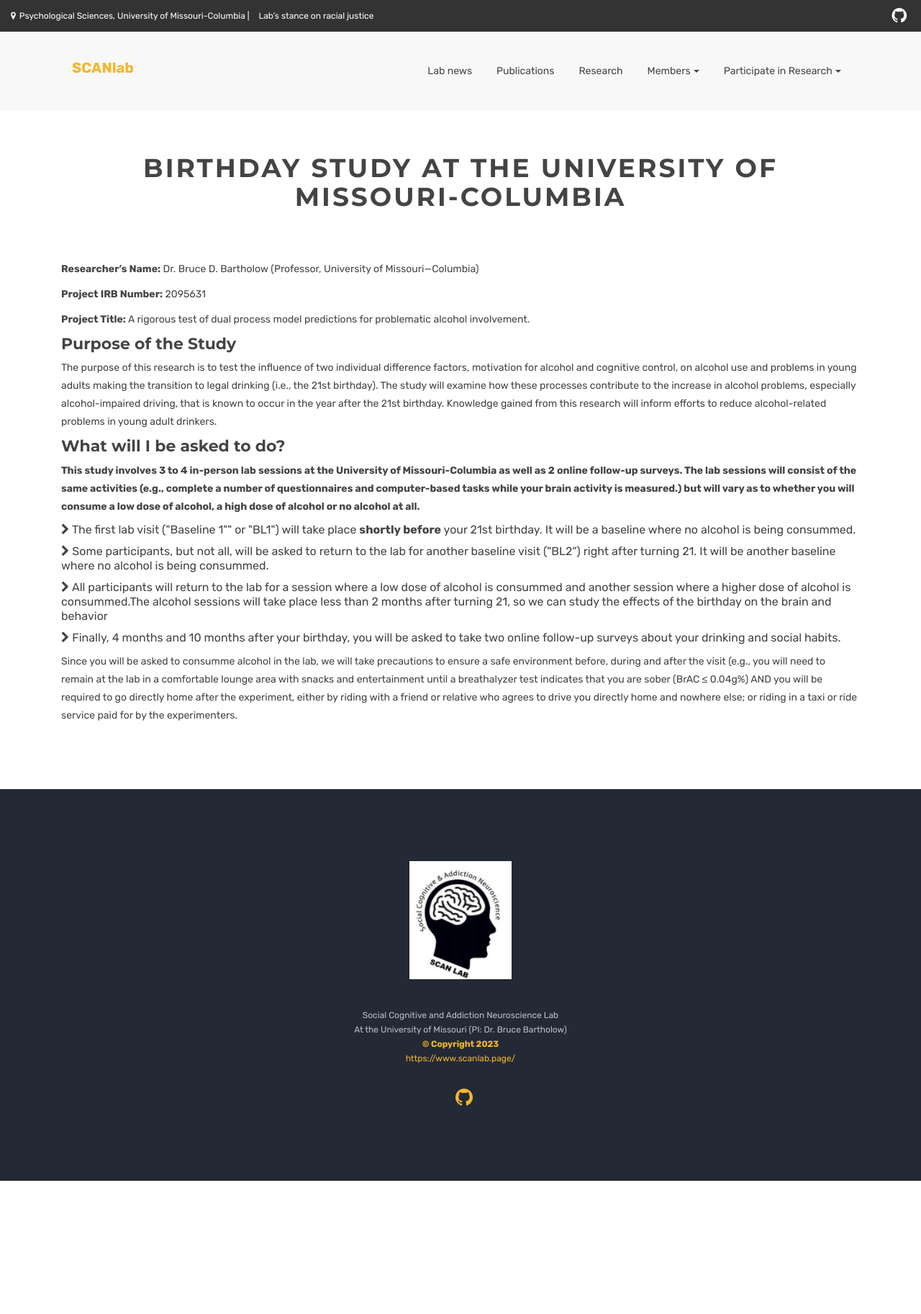
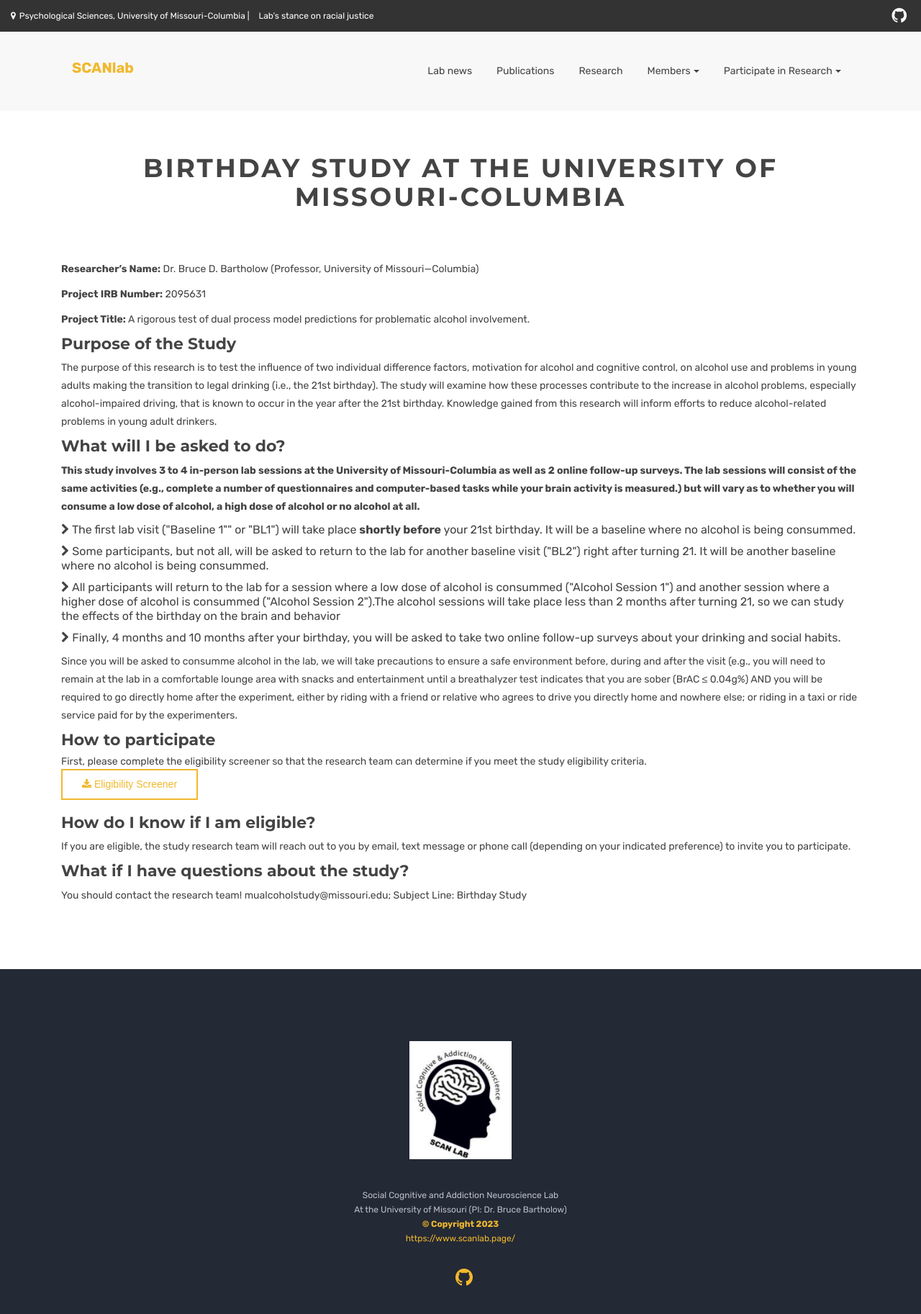
Before and after one commit to bartholow-scanlab/bartholow-scanlab.github.io, a Jekyll site: the page built from Birthday-study.html, in a window 1280 px wide. Shown: the top 1825 px of the page at 72% size. Built offline with Jekyll 4.4.1, drawn with Linux system fonts in a browser that asks for light colours.

Commit message:
Update Birthday-study.html

```diff
--- a/Birthday-study.html
+++ b/Birthday-study.html
@@ -32,7 +32,7 @@ The first lab visit ("Baseline 1"" or "BL1") will take place <b>shortly before</
 Some participants, but not all, will be asked to return to the lab for another baseline visit ("BL2") right after turning 21. It will be another baseline where no alcohol is being consummed. </li> </p>
 
 <p> <li> <i class="fa fa-chevron-right" aria-hidden="true"></i>
-All participants will return to the lab for a session where a low dose of alcohol is consummed and another session where a higher dose of alcohol is consummed.The alcohol sessions will take place less than 2 months after turning 21, so we can study the effects of the birthday on the brain and behavior </li> </p>
+All participants will return to the lab for a session where a low dose of alcohol is consummed ("Alcohol Session 1") and another session where a higher dose of alcohol is consummed ("Alcohol Session 2").The alcohol sessions will take place less than 2 months after turning 21, so we can study the effects of the birthday on the brain and behavior </li> </p>
 
 <p> <li> <i class="fa fa-chevron-right" aria-hidden="true"></i>
 Finally, 4 months and 10 months after your birthday, you will be asked to take two online follow-up surveys about your drinking and social habits. </li> </p>
@@ -40,5 +40,28 @@ Finally, 4 months and 10 months after your birthday, you will be asked to take t
 
 <p> Since you will be asked to consumme alcohol in the lab, we will take precautions to ensure a safe environment before, during and after the visit (e.g., you will need to remain at the lab in a comfortable lounge area with snacks and entertainment until a breathalyzer test indicates that you are sober (BrAC ≤ 0.04g%) AND you will be required to go directly home after the experiment, either by riding with a friend or relative who agrees to drive you directly home and nowhere else; or riding in a taxi or ride service paid for by the experimenters.</p>
 
+
+
+
+<h4> How to participate </h4>
+
+First, please complete the eligibility screener so that the research team can determine if you meet the study eligibility criteria.
+
+ <li> <a href="" target="_blank" rel="noopener noreferrer"> <button type="button" class="btn std-btn btn-common"><i class="fa fa-download icons" aria-hidden="true"></i>
+ Eligibility Screener
+</button> </a></li>
+
+
+<h4>How do I know if I am eligible?</h4>
+
+<p>If you are eligible, the study research team will reach out to you by email, text message or phone call (depending on your indicated preference) to invite you to participate.</p>
+
+
+<h4>What if I have questions about the study?</h4>
+
+<p>You should contact the research team! mualcoholstudy@missouri.edu; Subject Line: Birthday Study</p>
+
+
+
     </div>
       </div>
```
